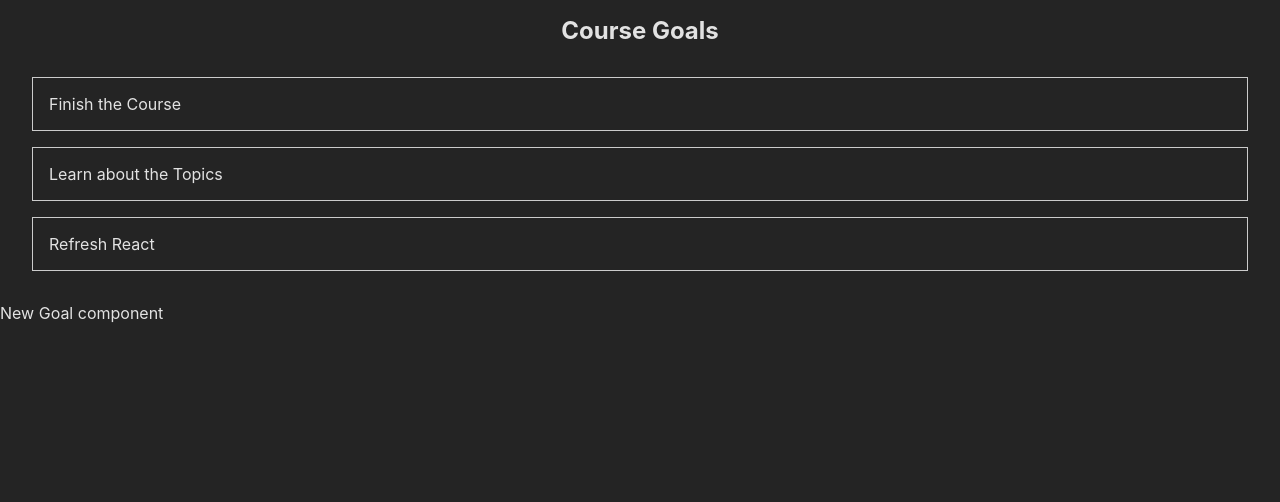
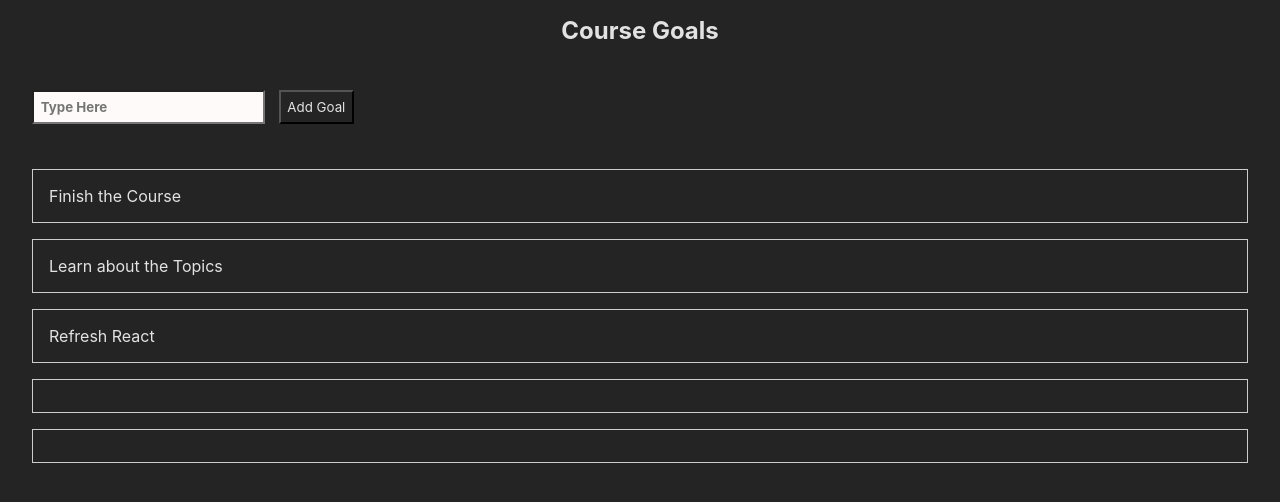
Before and after one commit to nidhish-nayak/react-refresh, a React (Vite) app: page / in a window 1280 px wide. Shown: the top 502 px of the page. Built offline with nearby package versions, Linux system fonts and the light colour scheme.

Commit message:
NewGoal component - added addCourse handler

```diff
--- a/src/App.jsx
+++ b/src/App.jsx
@@ -5,17 +5,21 @@ import NewGoal from './components/NewGoal/NewGoal.component';
 
 const App = () => {
 
-  const courseGoals = [
+  const myGoals = [
     { id: "cg1", text: "Finish the Course" },
     { id: "cg2", text: "Learn about the Topics" },
     { id: "cg3", text: "Refresh React" },
-  ]
+  ];
+
+  const addCourseHandler = (course) => {
+    myGoals.push(course);
+  }
 
   return (
     <div className="course-goals">
       <h2>Course Goals</h2>
-      <GoalList goals={courseGoals} />
-      <NewGoal />
+      <NewGoal addCourse={addCourseHandler} />
+      <GoalList goals={myGoals} />
     </div>
   )
 }
--- a/src/components/NewGoal/NewGoal.component.jsx
+++ b/src/components/NewGoal/NewGoal.component.jsx
@@ -1,10 +1,26 @@
+import { useState } from 'react';
 import './NewGoal.styles.scss';
 
-const NewGoal = () => {
+const NewGoal = ({ addCourse }) => {
+    const [newgoal, setNewgoal] = useState({});
+
+    const inputHandler = (event) => {
+        setNewgoal(
+            {
+                id: Math.random().toString(),
+                text: (event.target.value).toString()
+            })
+    }
+
     return (
-        <div>
-            New Goal component
-        </div>
+        <form className='new-goal' onSubmit={addCourse(newgoal)}>
+            <input
+                type='text'
+                placeholder='Type Here'
+                onChange={inputHandler}
+            />
+            <button type='submit'>Add Goal</button>
+        </form>
     )
 }
 export default NewGoal;
--- a/src/components/NewGoal/NewGoal.styles.scss
+++ b/src/components/NewGoal/NewGoal.styles.scss
@@ -0,0 +1,15 @@
+.new-goal {
+    margin: 2rem;
+
+    input {
+        padding: 0.5em;
+        background-color: snow;
+        color: black;
+        font-weight: bold;
+    }
+
+    button {
+        padding: 0.5em;
+        margin: 1em;
+    }
+}
```
